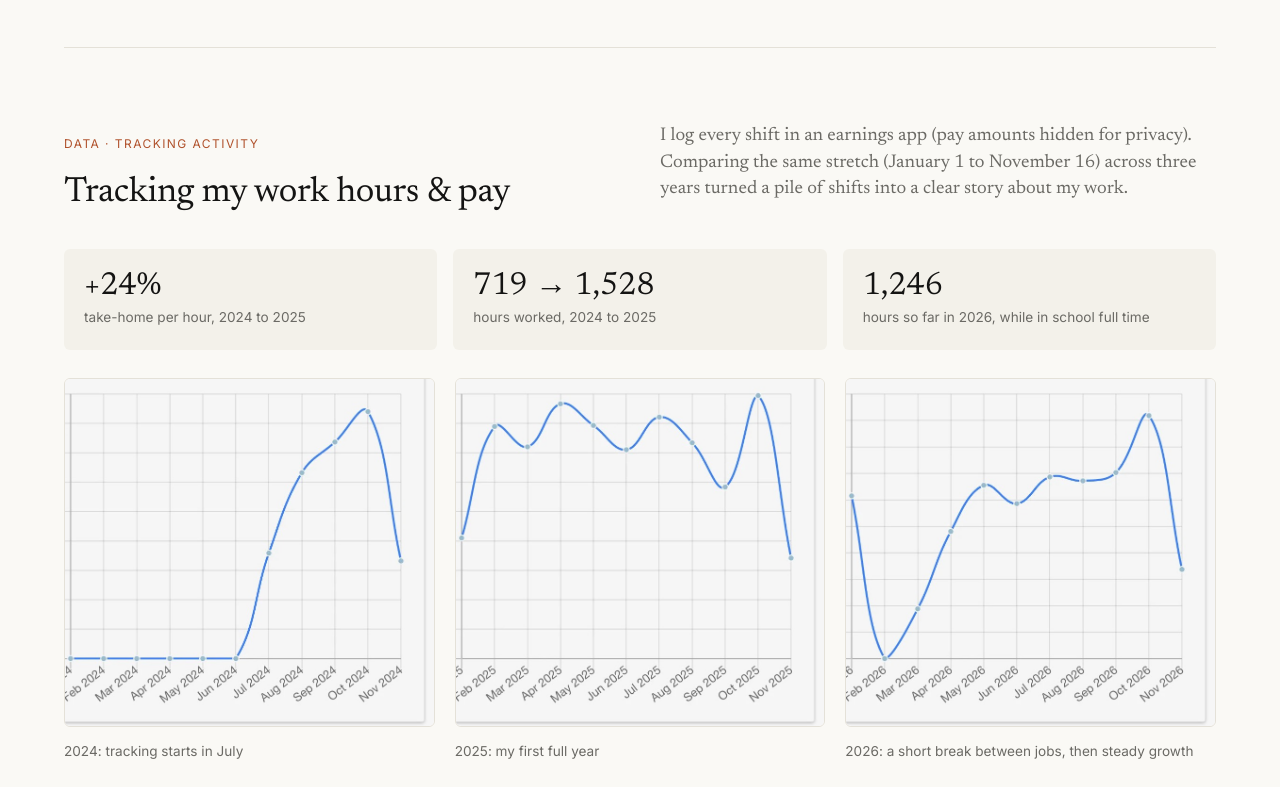
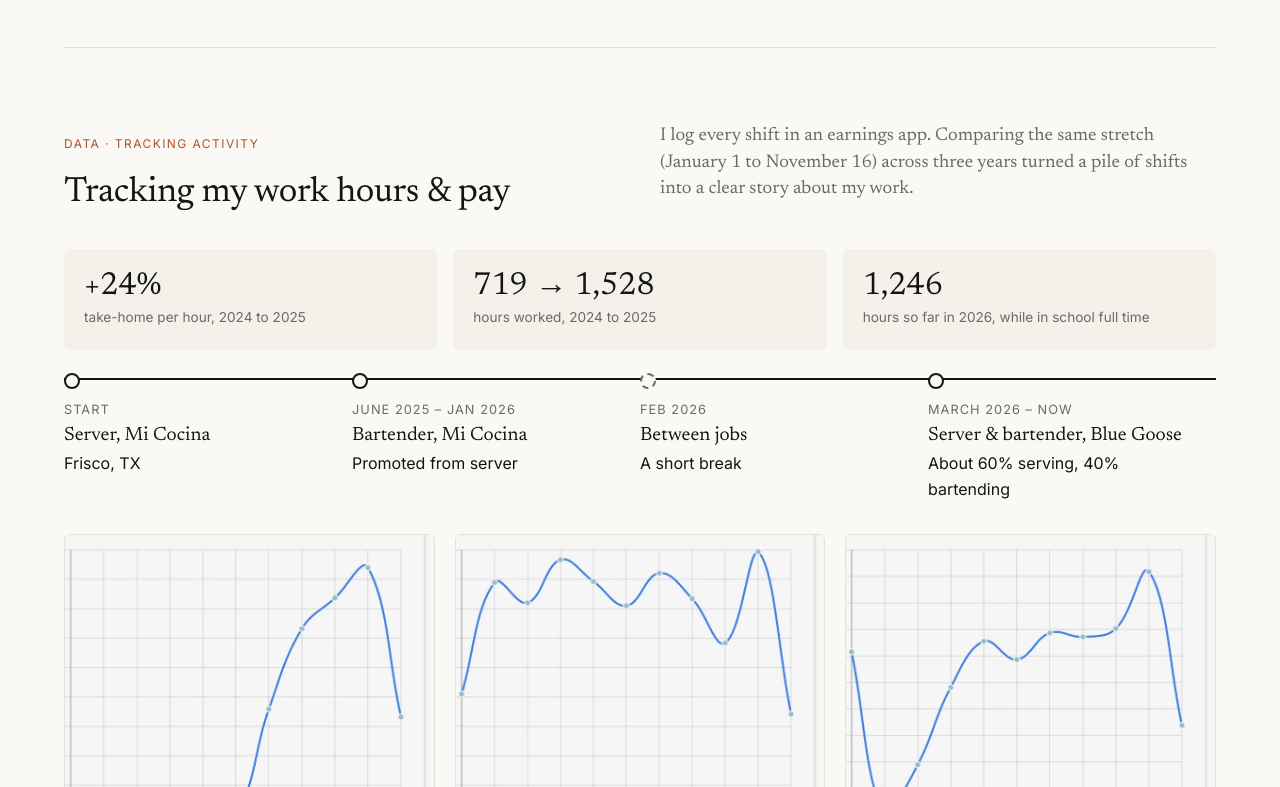
Before and after one commit to SamEmora/SamEmora.github.io, a plain HTML site: page projects.html in a window 1280 px wide. Shown: the part 2620-3407 px from the top of the page. Drawn offline with Linux system fonts and the light colour scheme.

Commit message:
Add work timeline to data tracking; remove privacy note
Co-Authored-By: Claude Opus 5.5 <noreply@anthropic.com>

```diff
--- a/projects.html
+++ b/projects.html
@@ -35,12 +35,18 @@
 </section>
 <section class="project">
 <div class="project-head"><div><p class="tag">Data · Tracking activity</p><h2>Tracking my work hours &amp; pay</h2></div>
-<p class="lead" style="font-size:1.15rem">I log every shift in an earnings app (pay amounts hidden for privacy). Comparing the same stretch (January 1 to November 16) across three years turned a pile of shifts into a clear story about my work.</p></div>
+<p class="lead" style="font-size:1.15rem">I log every shift in an earnings app. Comparing the same stretch (January 1 to November 16) across three years turned a pile of shifts into a clear story about my work.</p></div>
 <div class="stats">
 <div class="stat"><b>+24%</b><span>take-home per hour, 2024 to 2025</span></div>
 <div class="stat"><b>719 → 1,528</b><span>hours worked, 2024 to 2025</span></div>
 <div class="stat"><b>1,246</b><span>hours so far in 2026, while in school full time</span></div>
 </div>
+<ul class="timeline" aria-label="Work timeline">
+<li><span class="when">Start</span><b>Server, Mi Cocina</b>Frisco, TX</li>
+<li><span class="when">June 2025 – Jan 2026</span><b>Bartender, Mi Cocina</b>Promoted from server</li>
+<li class="gap"><span class="when">Feb 2026</span><b>Between jobs</b>A short break</li>
+<li><span class="when">March 2026 – now</span><b>Server &amp; bartender, Blue Goose</b>About 60% serving, 40% bartending</li>
+</ul>
 <div class="shots">
 <figure><img src="images/data/earnings-2024.jpg" alt="Earnings app, January to November 2024" loading="lazy"><figcaption>2024: tracking starts in July</figcaption></figure>
 <figure><img src="images/data/earnings-2025.jpg" alt="Earnings app, January to November 2025" loading="lazy"><figcaption>2025: my first full year</figcaption></figure>
@@ -48,7 +54,7 @@
 </div>
 <div class="reflect">
 <div><h3>What I tracked</h3><p>Hours, take-home pay and pay per hour for every shift, viewed by month and by year. Lining up the same date range for each year made the comparison fair.</p></div>
-<div><h3>What the data showed</h3><p>My hourly take-home rose about 24% from 2024 to 2025, and I more than doubled my hours. The drop in February 2026 is the short stretch between jobs after I left Mi Cocina. Once I started my new job, my monthly earnings climbed steadily and hit a new high in October.</p></div>
+<div><h3>What the data showed</h3><p>My hourly take-home rose about 24% from 2024 to 2025, and I more than doubled my hours. The drop in February 2026 is the short stretch between jobs after I left Mi Cocina, where I had moved up from server to bartender. Once I started at Blue Goose in March, splitting my shifts between serving and bartending, my monthly earnings climbed steadily and hit a new high in October.</p></div>
 <div><h3>What I learned</h3><p>Numbers alone don't communicate much. Picking a fair comparison, pulling out two or three key figures, and explaining what caused the ups and downs is what turns data into something a reader understands.</p></div>
 </div>
 </section>
--- a/style.css
+++ b/style.css
@@ -65,3 +65,9 @@ footer{max-width:1200px;margin:auto;color:var(--muted);padding:32px 24px;border-
 .shots img{width:100%;border-radius:6px;border:1px solid var(--line)}
 .shots figcaption{font-size:.85rem;color:var(--muted);margin-top:6px}
 @media(max-width:760px){.shots{grid-template-columns:1fr}}
+.timeline{list-style:none;margin:0 0 32px;padding:0;display:grid;grid-template-columns:repeat(auto-fit,minmax(200px,1fr));gap:0;border-top:2px solid var(--ink)}
+.timeline li{padding:14px 18px 0 0;position:relative}
+.timeline li::before{content:"";position:absolute;top:-7px;left:0;width:12px;height:12px;border-radius:50%;background:var(--bg);border:2px solid var(--ink)}
+.timeline .when{font-size:.8rem;letter-spacing:.08em;text-transform:uppercase;color:var(--muted);display:block;margin-top:6px}
+.timeline b{font-family:var(--serif);font-weight:400;font-size:1.2rem;display:block}
+.timeline li.gap::before{border-style:dashed;border-color:var(--muted)}
```
